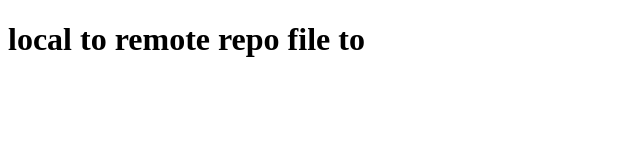
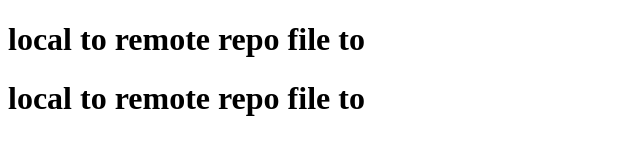
Before and after one commit to Dev-shilesh/demo, a plain HTML site: page index1.html in a window 1280 px wide. Shown: the whole page, without its empty margins (0-640 px from the left). Drawn offline with Linux system fonts and the light colour scheme.

Commit message:
changes here in file

```diff
--- a/index1.html
+++ b/index1.html
@@ -7,5 +7,6 @@
 </head>
 <body>
     <h1>local to remote repo file to</h1>
+     <h1>local to remote repo file to</h1>
 </body>
 </html>
```
